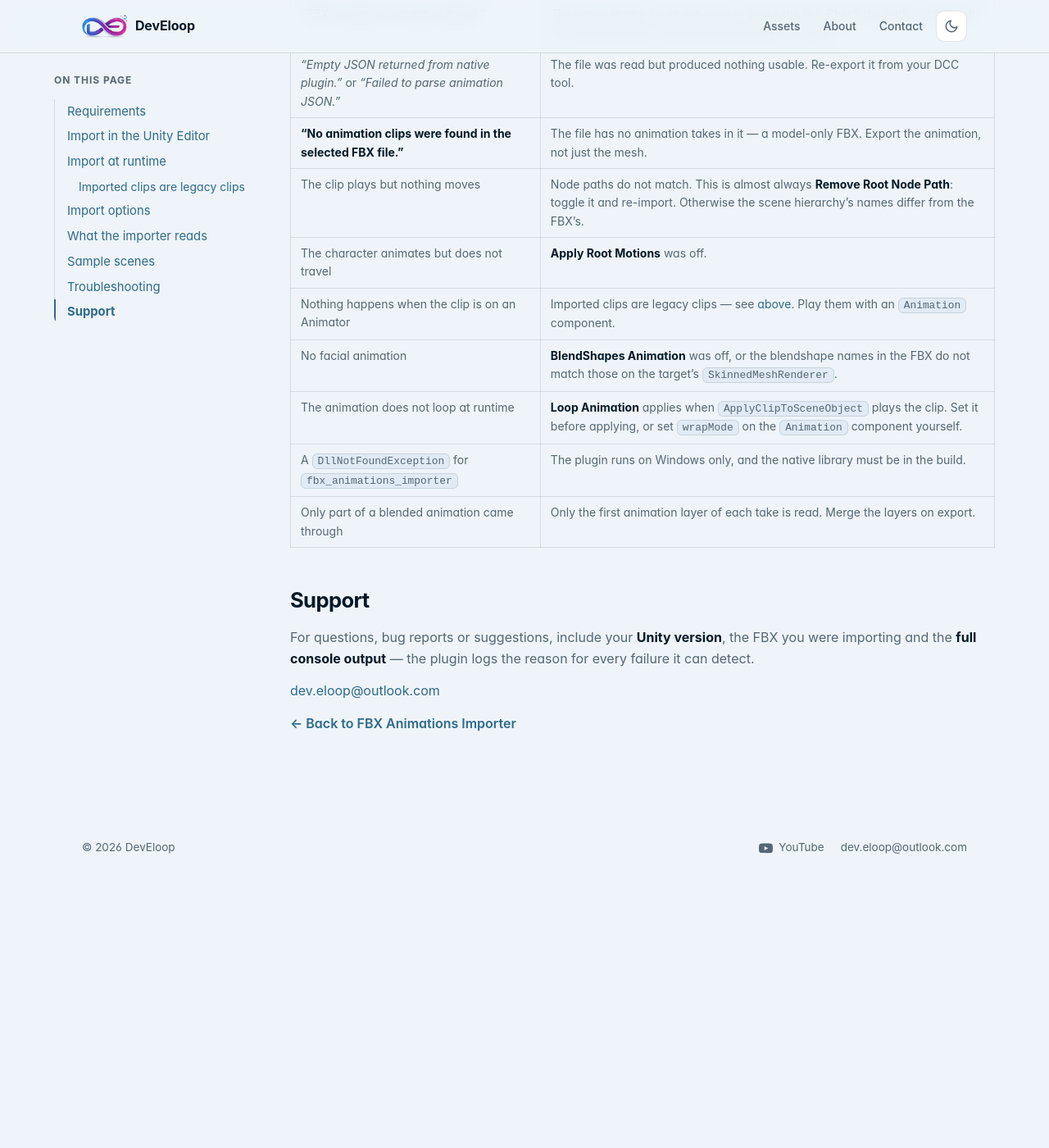
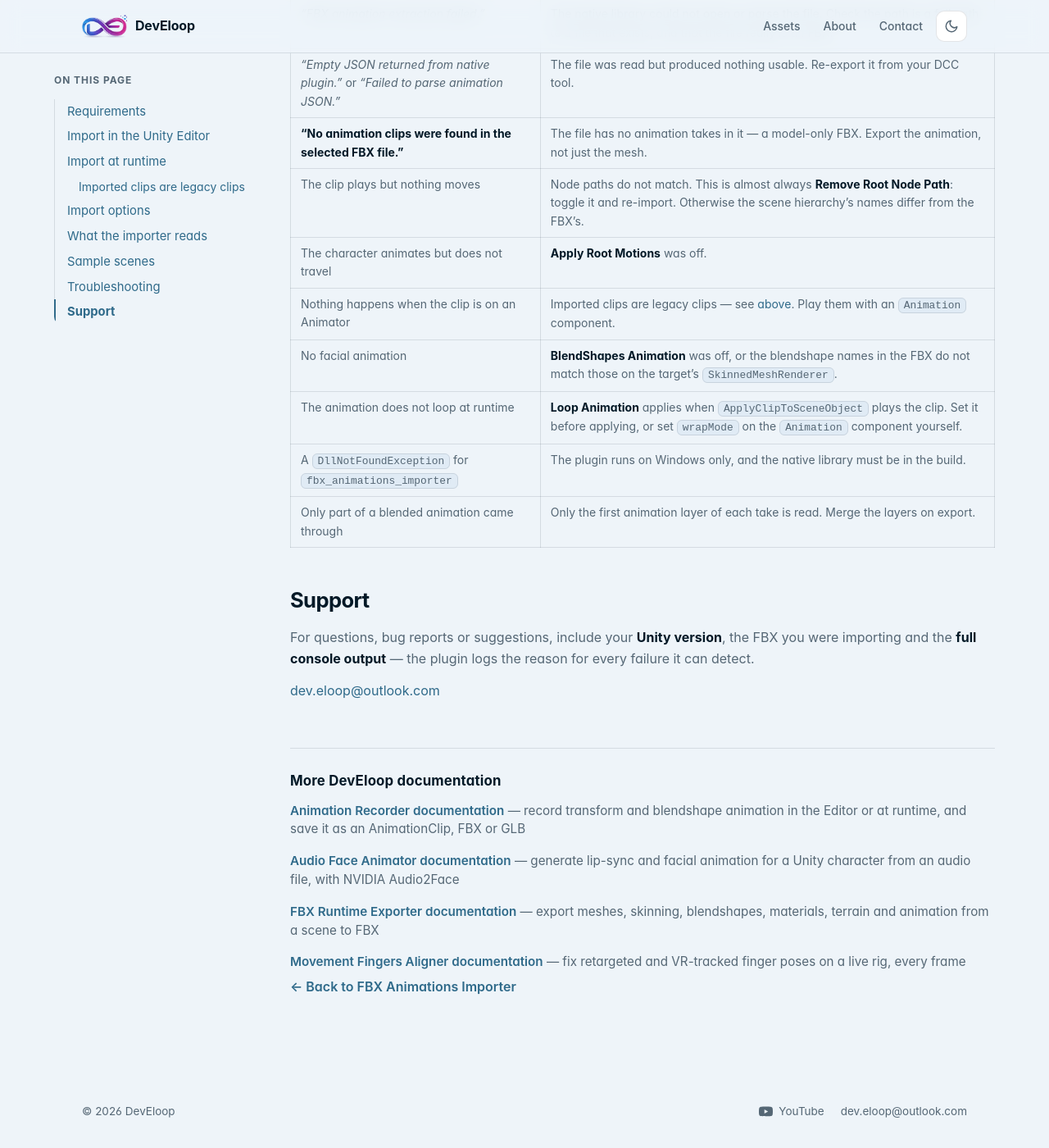
Before and after one commit to Dev-eloop/dev-eloop.github.io, a Jekyll site: the page built from fbx-animations-importer/docs/index.md, in a window 1280 px wide and 1400 px high, scrolled down 4774 px. Shown: the whole window at 82% size. Built offline with Jekyll 4.4.1, drawn with Linux system fonts in a browser that asks for light colours; before the commit the page ends 5853 px from its top, so only the background shows below that.

Commit message:
Cross-link the documentation pages to each other
Every doc page now ends with a "More DevEloop documentation" block listing
the other four, built from site.pages so a new page joins by existing. The
anchor text is each page's own title — "Animation Recorder documentation"
rather than the bare "Docs" of the home-page buttons — followed by a short
nav_blurb from its front matter.

A reader who found one plugin's guide is a plausible customer for the next,
and every doc page goes from one inbound internal link to five.

Co-Authored-By: Claude Opus 5 <noreply@anthropic.com>

```diff
--- a/_layouts/doc.html
+++ b/_layouts/doc.html
@@ -158,6 +158,27 @@
       <div class="doc-body">
         {{ content }}
 
+        <!-- Every documentation page links to every other one. Two reasons: a
+             reader who found one plugin's guide is a plausible customer for the
+             next, and a leaf URL on a low-authority domain needs more than the
+             single "Docs" button on the home page to be discovered and crawled.
+             The anchor text is each page's own `title`, which already reads
+             "<Asset> documentation" — descriptive, unlike a bare "Docs".
+             Built from `site.pages`, so a new doc page joins the list by
+             existing; the `layout` filter is what keeps the redirect stub out. -->
+        {% assign more_docs = site.pages | where: "layout", "doc" | sort: "title" %}
+        <nav class="doc-more" aria-labelledby="docMoreHead">
+          <h2 id="docMoreHead">More DevEloop documentation</h2>
+          <ul>
+          {% for d in more_docs %}{% unless d.url == page.url %}
+            <li>
+              <a href="{{ d.url }}">{{ d.title }}</a>
+              {% if d.nav_blurb %}<span> — {{ d.nav_blurb }}</span>{% endif %}
+            </li>
+          {% endunless %}{% endfor %}
+          </ul>
+        </nav>
+
         <p class="back-link">
           {% if page.parent_url %}
             <a href="{{ page.parent_url }}">← Back to {{ page.parent }}</a>
@@ -182,7 +203,10 @@
 (function(){
   const toc = document.getElementById("docToc");
   const list = toc.querySelector("ul");
-  const headings = [...document.querySelectorAll(".doc-body h2[id], .doc-body h3[id]")];
+  /* `:not(.doc-more *)` keeps the cross-links block out of the contents list:
+     it is navigation appended by the layout, not a section of the document. */
+  const headings = [...document.querySelectorAll(
+    ".doc-body h2[id]:not(.doc-more *), .doc-body h3[id]:not(.doc-more *)")];
 
   /* A contents list is navigation, not decoration: below a handful of sections it
      saves nobody a scroll, so drop it and give the column back to the prose. */
--- a/animation-recorder/docs/index.md
+++ b/animation-recorder/docs/index.md
@@ -5,6 +5,7 @@ description: Complete documentation for Animation Recorder — the Unity plugin
 parent: Animation Recorder
 parent_url: /#animation-recorder
 og_image: /img/284862.webp
+nav_blurb: record transform and blendshape animation in the Editor or at runtime, and save it as an AnimationClip, FBX or GLB
 ---
 
 **Animation Recorder** captures what a character actually does in your scene —
--- a/audio-face-animator/docs/index.md
+++ b/audio-face-animator/docs/index.md
@@ -5,6 +5,7 @@ description: Complete documentation for Audio Face Animator — the Unity plugin
 parent: Audio Face Animator
 parent_url: /audio-face-animator/
 updated: 2026-09-02
+nav_blurb: generate lip-sync and facial animation for a Unity character from an audio file, with NVIDIA Audio2Face
 ---
 
 **Audio Face Animator** generates facial animation from audio using the **NVIDIA
--- a/fbx-animations-importer/docs/index.md
+++ b/fbx-animations-importer/docs/index.md
@@ -7,6 +7,7 @@ description: Load animations from FBX files at runtime or in the Unity Editor an
 parent: FBX Animations Importer
 parent_url: /#fbx-animations-importer
 og_image: /img/380536.webp
+nav_blurb: load animations out of FBX files at runtime and turn them into playable AnimationClips
 ---
 
 The **FBX Animations Importer** plugin loads animation data directly from FBX
--- a/fbx-runtime-exporter/docs/index.md
+++ b/fbx-runtime-exporter/docs/index.md
@@ -7,6 +7,7 @@ description: Export objects from a Unity scene to FBX at runtime or in the Edito
 parent: FBX Runtime Exporter
 parent_url: /#fbx-runtime-exporter
 og_image: /img/313666.webp
+nav_blurb: export meshes, skinning, blendshapes, materials, terrain and animation from a scene to FBX
 ---
 
 The **FBX Runtime Exporter** plugin allows you to seamlessly export objects from
--- a/movement-fingers-aligner/docs/index.md
+++ b/movement-fingers-aligner/docs/index.md
@@ -7,6 +7,7 @@ description: Correct a character's finger rotations in Unity so retargeted and V
 parent: Movement Fingers Aligner
 parent_url: /#movement-fingers-aligner
 og_image: /img/308721.webp
+nav_blurb: fix retargeted and VR-tracked finger poses on a live rig, every frame
 ---
 
 The **Movement Fingers Aligner** plugin adjusts the rotations of a character's
--- a/styles.css
+++ b/styles.css
@@ -598,3 +598,14 @@
     .doc-links li{margin-bottom:8px}
     .doc-links a{color:var(--accent);text-decoration:none;font-weight:600}
     .doc-links a:hover{text-decoration:underline}
+
+    /* Cross-links to the other documentation pages, appended to every doc page by
+       `_layouts/doc.html`. Set apart from the prose by a rule rather than a card,
+       because it is an appendix to the document, not another section of it. */
+    .doc-more{margin:56px 0 0;padding-top:26px;border-top:1px solid var(--border)}
+    .doc-more h2{font-size:1.05rem;margin:0 0 12px;letter-spacing:.01em}
+    .doc-more ul{margin:0;padding:0;list-style:none;display:grid;gap:10px}
+    .doc-more li{font-size:.95rem;line-height:1.5}
+    .doc-more a{color:var(--accent);text-decoration:none;font-weight:600}
+    .doc-more a:hover{text-decoration:underline}
+    .doc-more span{color:var(--muted)}
```
